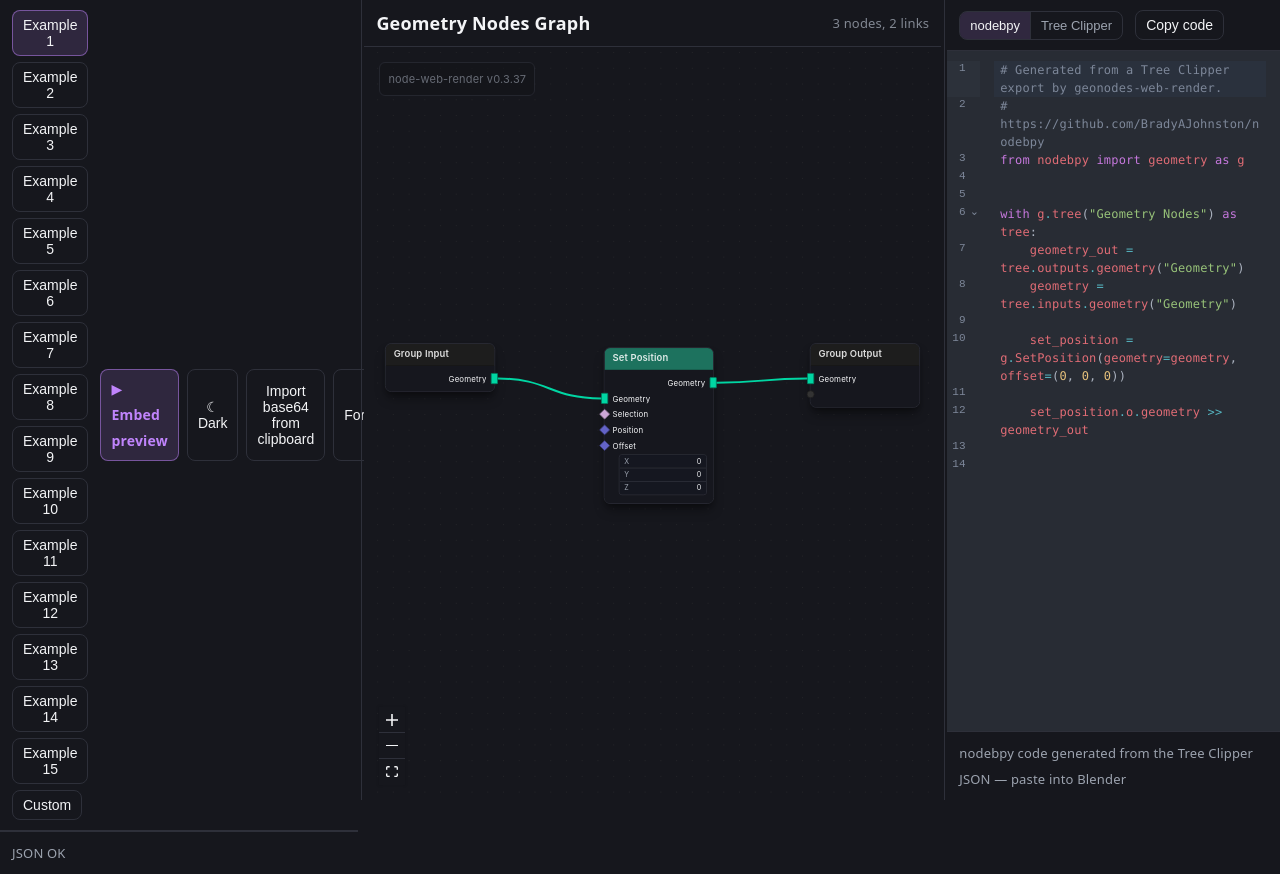
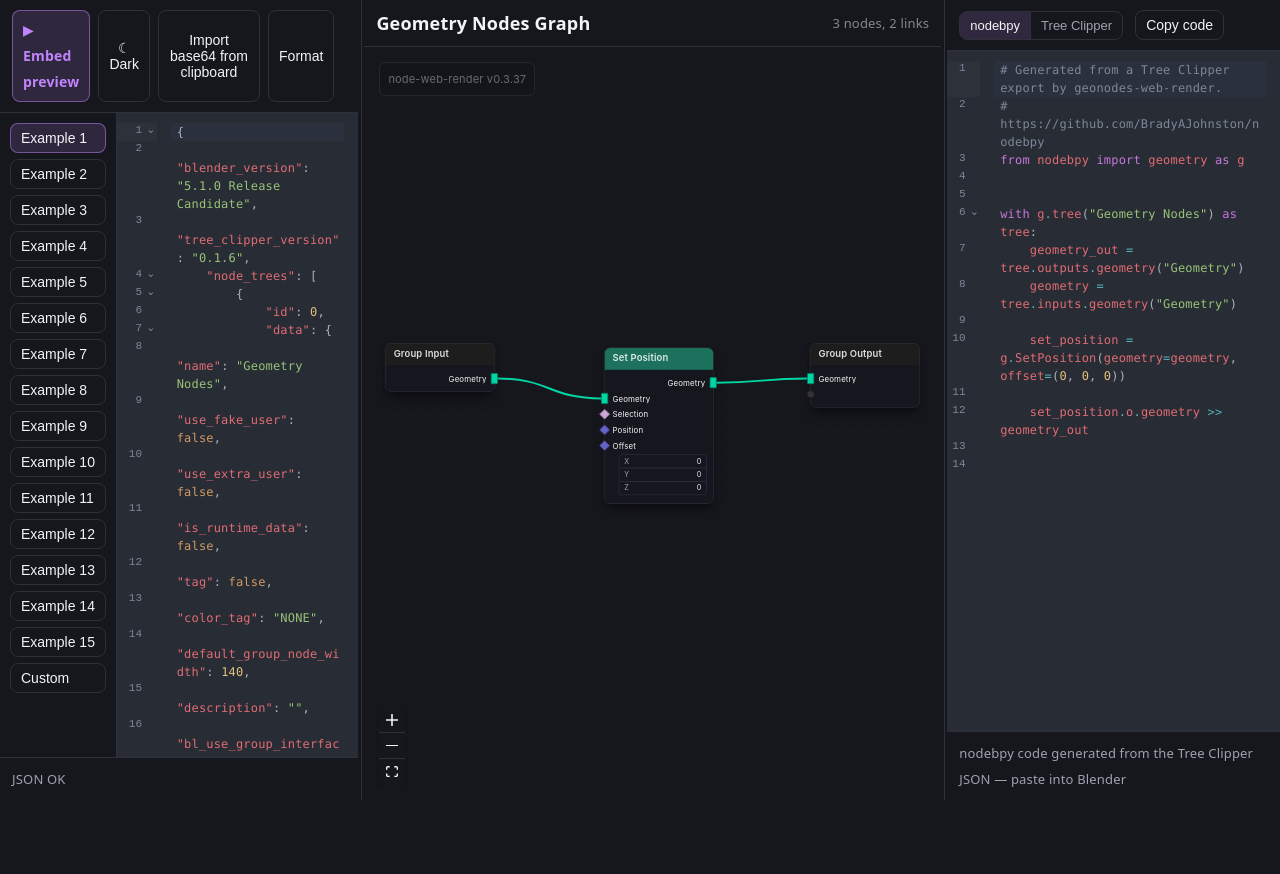
Before and after one commit to kolibril13/geonodes-web-render, a React (Vite) app: page / in a window 1280 px wide. After the commit the page ends 800 px from the top, so only its background shows below. Built offline with nearby package versions, Linux system fonts and the light colour scheme; a web font is replaced by a local one.

Commit message:
better ordering

```diff
--- a/src/App.css
+++ b/src/App.css
@@ -156,8 +156,16 @@ body.is-resizing .right-pane {
   opacity: 0.8;
 }
 
+.panel-content {
+  flex: 1 1 auto;
+  min-height: 0;
+  display: flex;
+  overflow: hidden;
+}
+
 .panel-body {
   flex: 1 1 auto;
+  min-width: 0;
   min-height: 0;
   display: flex;
   overflow: hidden;
@@ -170,9 +178,14 @@ body.is-resizing .right-pane {
 }
 
 .tabs {
-  display: inline-flex;
+  flex: 0 0 auto;
+  display: flex;
+  flex-direction: column;
+  align-items: stretch;
   gap: 6px;
-  flex-wrap: wrap;
+  padding: 10px;
+  overflow-y: auto;
+  border-right: 1px solid var(--border);
 }
 
 .tab {
@@ -183,6 +196,7 @@ body.is-resizing .right-pane {
   border-radius: 8px;
   padding: 6px 10px;
   font-size: 14px;
+  text-align: left;
   cursor: pointer;
 }
 
--- a/src/components/JsonEditorTabs.tsx
+++ b/src/components/JsonEditorTabs.tsx
@@ -138,23 +138,6 @@ export function JsonEditorTabs(props: {
   return (
     <div className="panel">
       <div className="panel-header">
-        <div className="tabs" role="tablist" aria-label="Editor tabs">
-          {tabs.map((t) => (
-            <button
-              key={t.id}
-              type="button"
-              className={`tab ${t.id === activeTab ? 'active' : ''}`}
-              role="tab"
-              aria-selected={t.id === activeTab}
-              onClick={() => {
-                if (t.id === 'custom') onChange('')
-                setActiveTab(t.id)
-              }}
-            >
-              {t.label}
-            </button>
-          ))}
-        </div>
         <div className="panel-actions">
           {import.meta.env.DEV ? (
             <a
@@ -203,6 +186,25 @@ export function JsonEditorTabs(props: {
         </div>
       </div>
 
+      <div className="panel-content">
+        <div className="tabs" role="tablist" aria-label="Editor tabs">
+          {tabs.map((t) => (
+            <button
+              key={t.id}
+              type="button"
+              className={`tab ${t.id === activeTab ? 'active' : ''}`}
+              role="tab"
+              aria-selected={t.id === activeTab}
+              onClick={() => {
+                if (t.id === 'custom') onChange('')
+                setActiveTab(t.id)
+              }}
+            >
+              {t.label}
+            </button>
+          ))}
+        </div>
+
         <div className="panel-body">
           <CodeMirror
             className="cm-editor"
@@ -226,6 +228,7 @@ export function JsonEditorTabs(props: {
             onChange={onChange}
           />
         </div>
+      </div>
 
       <div className="panel-footer">
         <div className={`json-status ${parseError ? 'bad' : 'ok'}`}>
```
Lines whose indentation alone changed are shown as unchanged.
